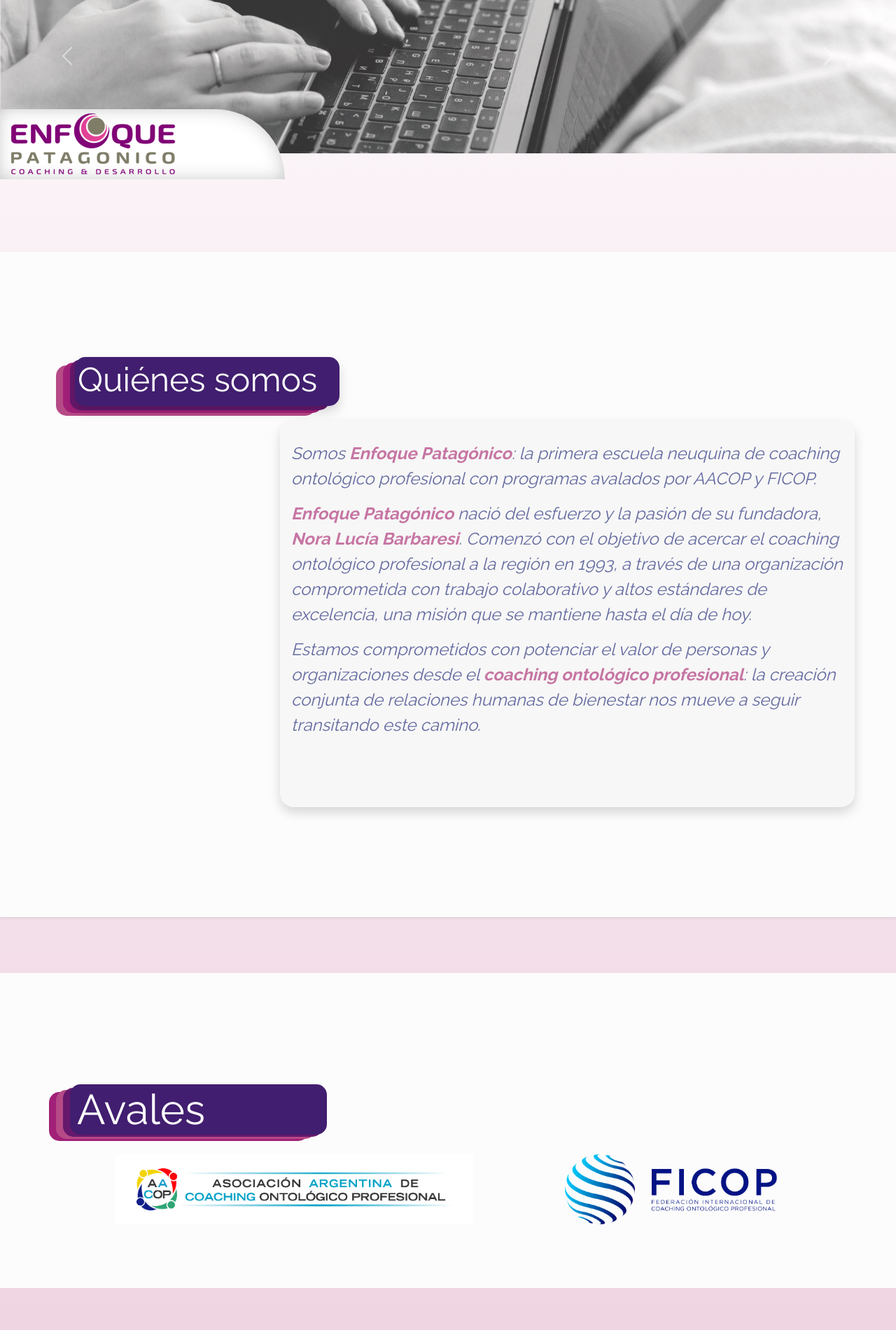
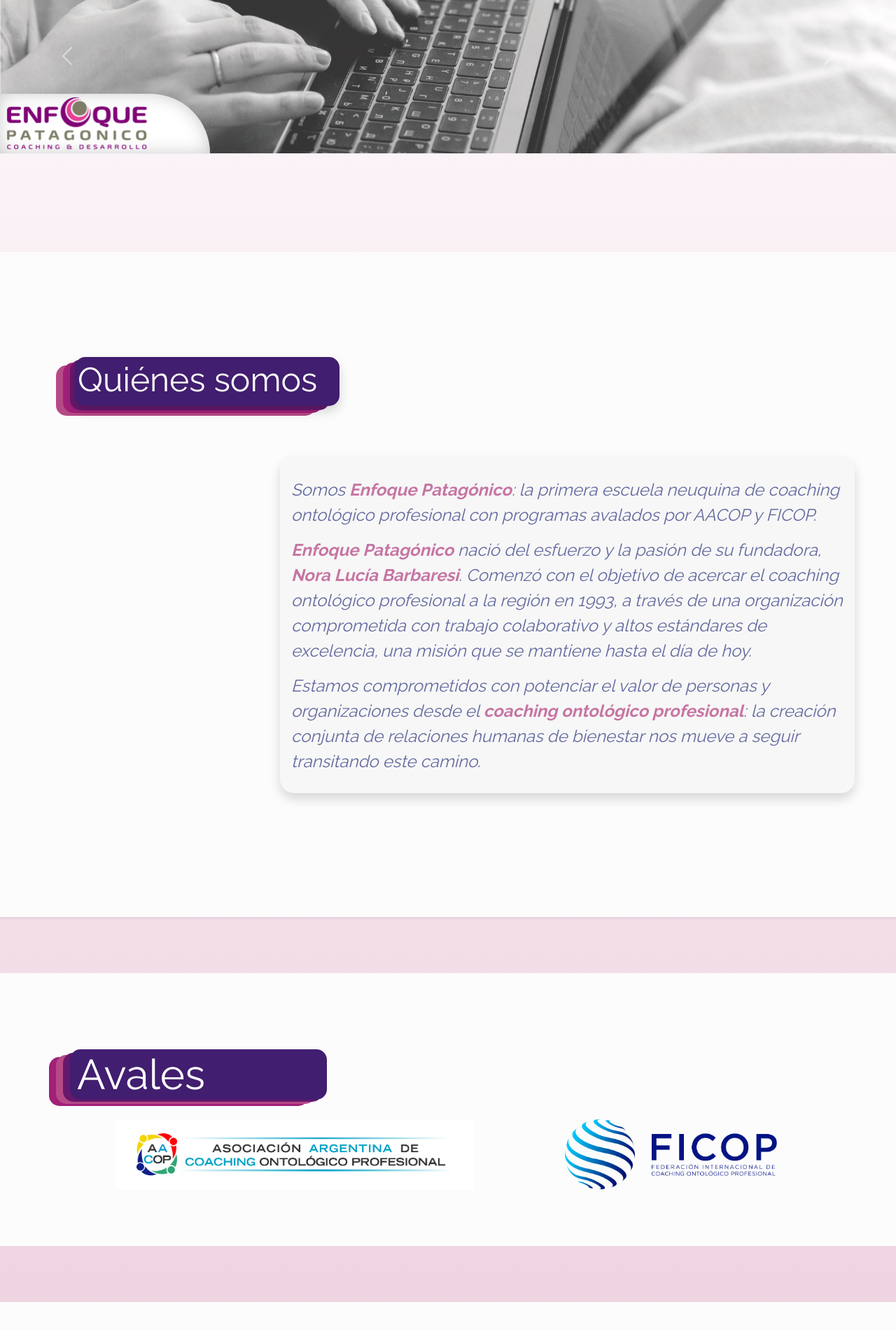
Before and after one commit to jmroigcourtis/EnfoquePatagonicoTest, a website: page index.html in a window 1280 px wide. Shown: the part 400-2300 px from the top of the page at 70% size. Drawn offline with nearby package versions, Linux system fonts and the light colour scheme; files whose address does not match are found by name.

Commit message:
Query 720p

```diff
--- a/CSS/scss/_MediaQuery720p.scss
+++ b/CSS/scss/_MediaQuery720p.scss
@@ -22,6 +22,18 @@
         text-decoration: none;
         transition: color .15s ease-in-out,background-color .15s ease-in-out,border-color .15s ease-in-out;
       }
+
+      /*Banner QUERY*/
+      #LogoInsideCarrousel .enfoque {
+        background-color: white;
+        margin-top: 454px;
+        margin-right: 20px;
+        border-top-right-radius: 141px;
+        padding-right: 87px;
+        padding-left: 5px;
+        box-shadow: inset -1px 0px 27px -3px rgba(0, 0, 0, 0.25);
+        z-index: 3;
+        height: 85px;}
 
     /*Misión QUERY*/
 
@@ -48,20 +60,29 @@
         color: #565555;
         width: 76%;
         margin: 20px 300px;
+          margin-top: 20px;
         margin-top: 20px;
-        height: 85%;
-        margin-top: 20px;
+        height: 74%;
+        margin-top: 72px;
         border-radius: 20px;
         backdrop-filter: blur 50px;
         word-wrap: break-word;
         z-index: 3;
       }
-
       .textQS {
         line-height: 1.5;
         font-size: 25px;
       }
           /*Avales QUERY*/
+
+          #Avales {
+            background-color: #fcfcfc;
+            margin-top: 80px;
+            padding: 100px;
+            width: auto;
+            height: 950px;
+            height: 390px;
+          }
 
           .TituloAvales h2 {
             background-color: #411E6F;
@@ -91,6 +112,9 @@
 
           /*Staff Query*/
 
+          #Staff {
+            padding: 100px;
+          }
 
           .TituloStaff {
             background-color: #411E6F;
@@ -141,6 +165,10 @@
 
           /*Compromiso Query*/
 
+          #CompromisoEnfoque {
+            padding: 100px;
+          }
+
           .TituloCompromiso {
             background-color: #411E6F;
             width: 50%;
@@ -166,6 +194,11 @@
           }
 
           /*Oferta académica Query*/
+
+          #OfertaAcadémica {
+            padding: 80px 100px;
+          }
+
           .TituloOferta h2 {
             background-color: #411E6F;
             width: 50%;
```
Also changed, not shown: CSS/style.css.
